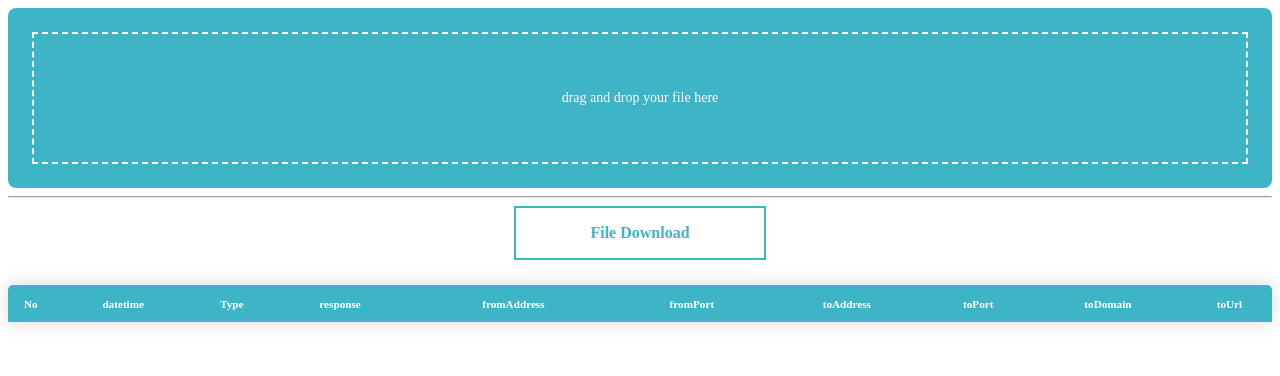
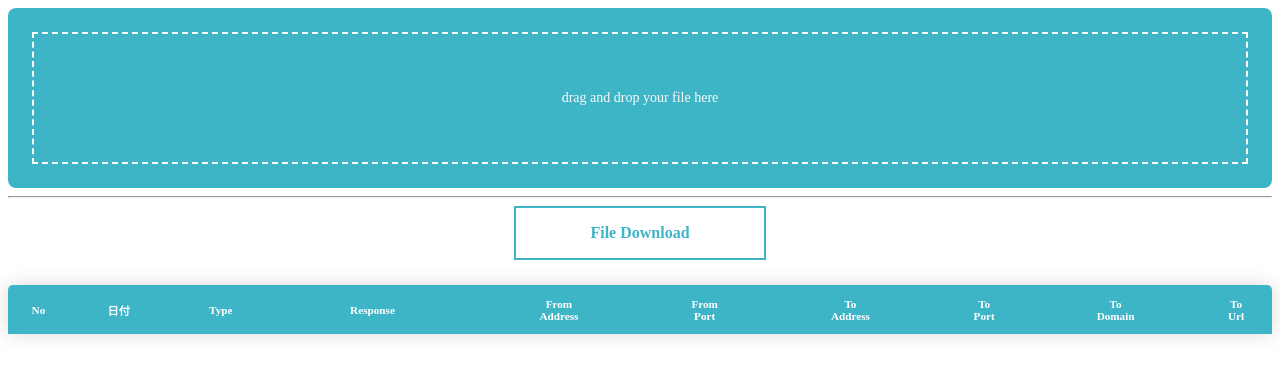
Before and after one commit to frisk1995/a10_log_analyzer, a plain HTML site: page index.html in a window 1280 px wide. Drawn offline with Linux system fonts and the light colour scheme.

Commit message:
hogehoge

```diff
--- a/index.html
+++ b/index.html
@@ -3,7 +3,7 @@
 
 <head>
   <meta charset="utf-8">
-  <title>sample</title>
+  <title>A10 log Analyzer</title>
   <link rel="stylesheet" href="static/css/style.css">
 </head>
 
@@ -21,15 +21,15 @@
     <thead>
       <tr>
         <th>No</th>
-        <th>datetime</th>
+        <th>日付</th>
         <th>Type</th>
-        <th>response</th>
-        <th>fromAddress</th>
-        <th>fromPort</th>
-        <th>toAddress</th>
-        <th>toPort</th>
-        <th>toDomain</th>
-        <th>toUrl</th>
+        <th>Response</th>
+        <th>From<br>Address</th>
+        <th>From<br>Port</th>
+        <th>To<br>Address</th>
+        <th>To<br>Port</th>
+        <th>To<br>Domain</th>
+        <th>To<br>Url</th>
       </tr>
     </thead>
     <tbody id="resultTable"></tbody> <!-- ここに配列の中身を表示させる -->
```
